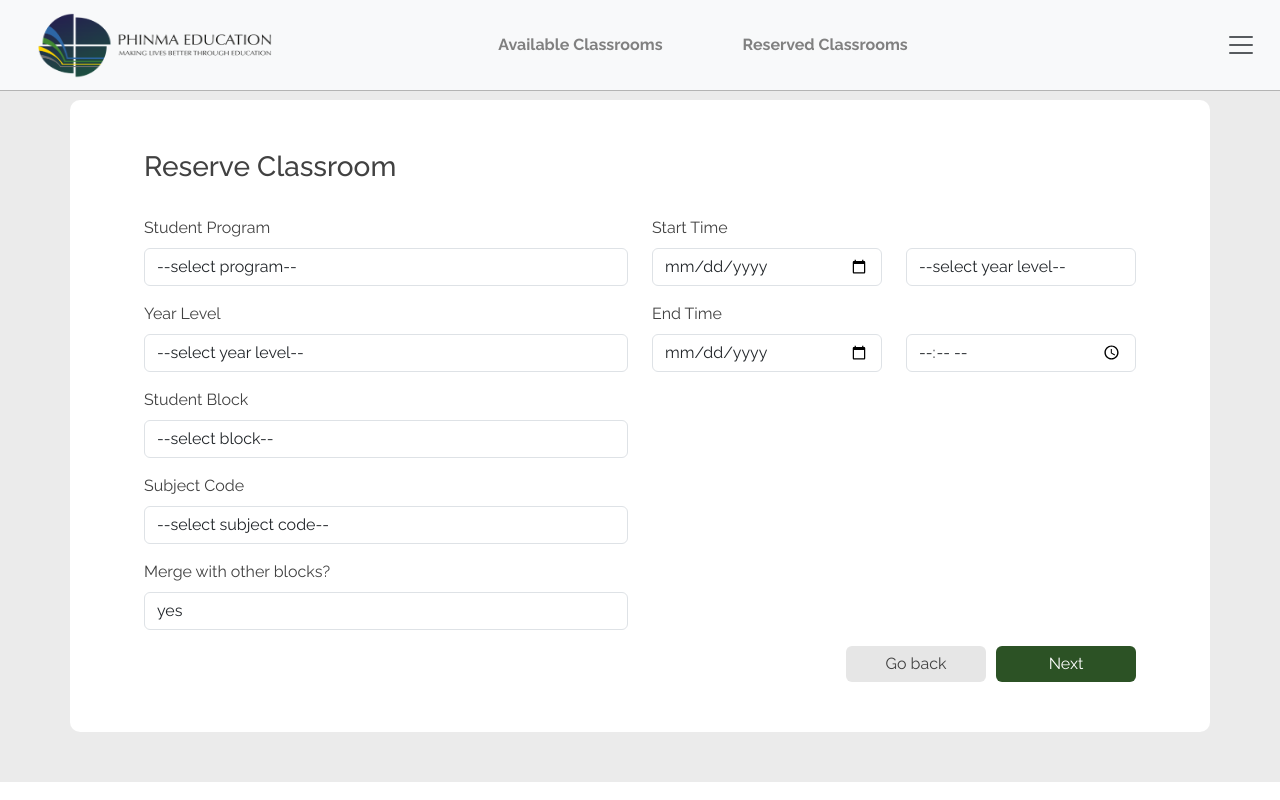
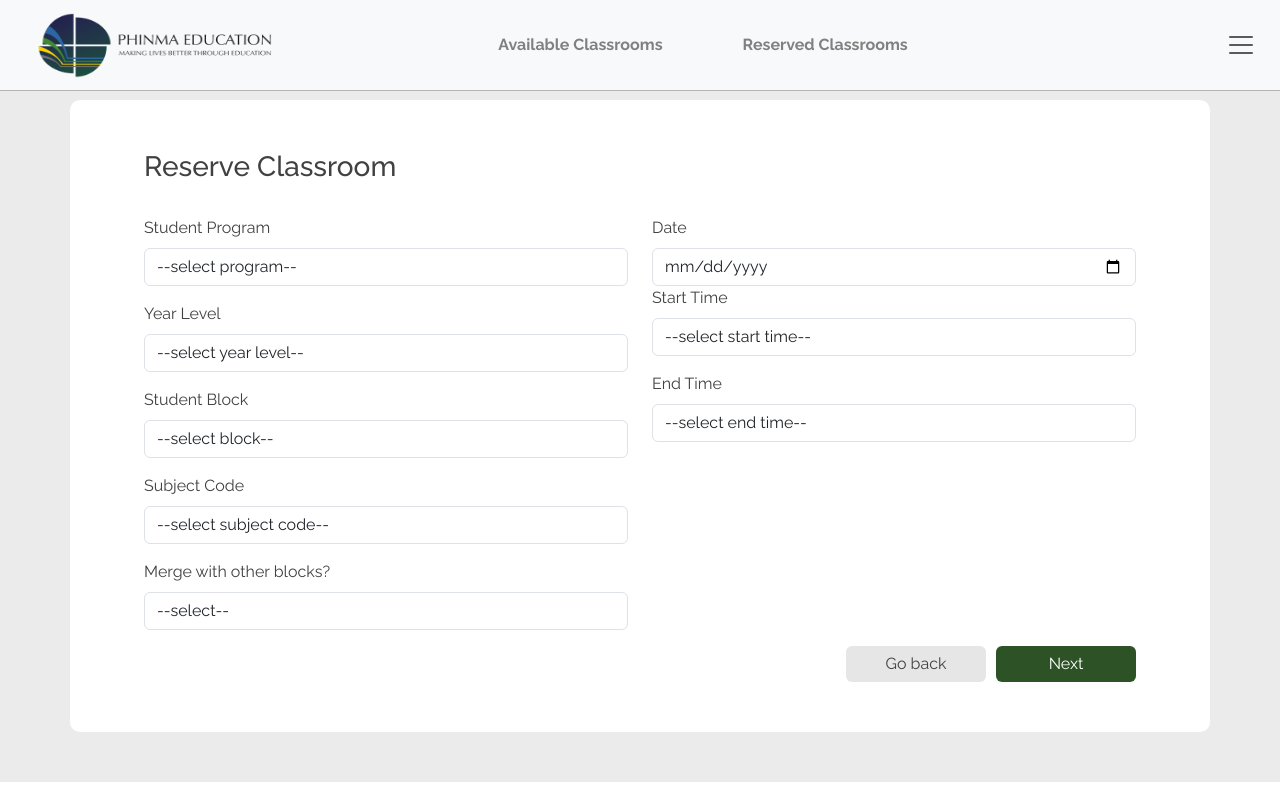
Before and after one commit to jairasolis/Trojan-Horse-Website, a React (Vite) app: page /admin/reserve/1 in a window 1280 px wide. Built offline with nearby package versions, Linux system fonts and the light colour scheme.

Commit message:
Finished reservation logic

```diff
--- a/src/App.jsx
+++ b/src/App.jsx
@@ -44,14 +44,14 @@ function App() {
             <Route path="/admin/home" element={<Home />} />
             <Route path="/admin/reserved-classrooms" element={<ReservedRooms />} />
             <Route path="/admin/reserve/:id" element={<Reserve />} />
-            <Route path="/admin/set-activity" element={<SetActivity />} />
-            <Route path="/admin/reservation-confirmation" element={<Confirmation />} />
+            <Route path="/admin/set-activity/:id" element={<SetActivity />} />
+            <Route path="/admin/reservation-confirmation/:id" element={<Confirmation />} />
           </Route>
 
           {/* admin pages */}
           <Route element={<StudentLayout />} path="/student">
             <Route path="home" element={<StudentHome />} />
-            <Route path="room/:bldgName/:bldgNumber" Component={RoomPage}/>
+            <Route path="room/:bldgName/:bldgNumber" Component={RoomPage} />
           </Route>
         </Routes>
       </BrowserRouter>
--- a/src/pages/admin pages/reservation forms/Reserve.jsx
+++ b/src/pages/admin pages/reservation forms/Reserve.jsx
@@ -43,25 +43,38 @@ const Reserve = () => {
   };
 
   const handleNextClick = () => {
-    navigate('/admin/set-activity', { state: { formData: form } });
+    // Check if any required field is empty
+    if (!form.student_program || !form.year_level || !form.block_number || !form.subject_id || !form.merge_blocks || !form.date || !form.start_time || !form.end_time) {
+      // If any required field is empty, display an alert or error message to the user
+      alert('Please fill in all fields.');
+      return; // Exit the function early
+    }
+
+    // If all required fields are filled, navigate to the next step
+    navigate(`/admin/set-activity/${params.id}`, { state: { formData: form } });
   };
+
 
   const handleFormChange = (e) => {
     const { name, value } = e.target;
     setForm({ ...form, [name]: value });
   };
-
+  const handleDateChange = (e) => {
+    const date = e.target.value;
+    setForm({ ...form, date: date });
+  };
   const handleStartTimeChange = (e) => {
-    const startTime = new Date(e.target.value);
-    const formattedStartTime = startTime.toISOString().slice(0, 16).replace('T', ' ');
-    setForm({ ...form, start_time: formattedStartTime + ":00" });
+    const startTime = e.target.value;
+    const formattedStartTime = `${form.date} ${startTime}:00`; // Use startTime here
+    setForm({ ...form, start_time: formattedStartTime });
   };
 
   const handleEndTimeChange = (e) => {
-    const endTime = new Date(e.target.value);
-    const formattedEndTime = endTime.toISOString().slice(0, 16).replace('T', ' ');
-    setForm({ ...form, end_time: formattedEndTime + ":00" });
+    const endTime = e.target.value;
+    const formattedEndTime = `${form.date} ${endTime}:00`; // Use endTime here
+    setForm({ ...form, end_time: formattedEndTime });
   };
+
 
 
   return (
@@ -77,7 +90,7 @@ const Reserve = () => {
             <Col md={6} className='student-details'>
               <Form.Group className="mb-3" controlId="student-program">
                 <Form.Label>Student Program</Form.Label>
-                <Form.Control as="select" name="student_program" value={form.student_program} onChange={handleFormChange}>
+                <Form.Control as="select" name="student_program" value={form.student_program} onChange={handleFormChange} required>
                   <option value="" disabled>--select program--</option>
                   <option value="bsit">BSIT</option>
                   <option value="bsce">BSCE</option>
@@ -87,7 +100,7 @@ const Reserve = () => {
               </Form.Group>
               <Form.Group className="mb-3" controlId="year-level">
                 <Form.Label>Year Level</Form.Label>
-                <Form.Control as="select" name="year_level" value={form.year_level} onChange={handleFormChange}>
+                <Form.Control as="select" name="year_level" value={form.year_level} onChange={handleFormChange} required>
                   <option value="" disabled>--select year level--</option>
                   <option value="1">1</option>
                   <option value="2">2</option>
@@ -97,7 +110,7 @@ const Reserve = () => {
               </Form.Group>
               <Form.Group className="mb-3" controlId="student-block">
                 <Form.Label>Student Block</Form.Label>
-                <Form.Control as="select" name="block_number" value={form.block_number} onChange={handleFormChange}>
+                <Form.Control as="select" name="block_number" value={form.block_number} onChange={handleFormChange} required>
                   <option value="" disabled>--select block--</option>
                   <option value="1">1</option>
                   <option value="2">2</option>
@@ -107,7 +120,7 @@ const Reserve = () => {
               </Form.Group>
               <Form.Group className="mb-3" controlId="subject-code">
                 <Form.Label>Subject Code</Form.Label>
-                <Form.Control as="select" name="subject_id" value={form.subject_id} onChange={handleFormChange}>
+                <Form.Control as="select" name="subject_id" value={form.subject_id} onChange={handleFormChange} required>
                   <option value="" disabled>--select subject code--</option>
                   <option value="ite400">ITE 400</option>
                   <option value="ite300">ITE 300</option>
@@ -117,8 +130,8 @@ const Reserve = () => {
               </Form.Group>
               <Form.Group className="mb-3" controlId="merge-blocks">
                 <Form.Label>Merge with other blocks?</Form.Label>
-                <Form.Control as="select" name="merge_blocks" value={form.merge_blocks} onChange={handleFormChange}>
-                  <option value="" disabled>--select-- </option>
+                <Form.Control as="select" name="merge_blocks" value={form.merge_blocks} onChange={handleFormChange} required>
+                  <option value="">--select--</option>
                   <option value="yes">yes</option>
                   <option value="no">no</option>
                 </Form.Control>
@@ -126,53 +139,47 @@ const Reserve = () => {
             </Col>
             <Col md={6} className="d-flex flex-column reserve-date-container">
               <Form.Group className="mb-3" controlId="startEndTime">
-                <Form.Label>Start Time</Form.Label>
-                <Row>
-                  <Col>
+                <Form.Label>Date</Form.Label>
                 <Form.Control
                   type="date"
-                      name="start_date"
-                      value={form.start_date}
-                      onChange={handleStartTimeChange}
+                  name="date"
+                  value={form.date}
+                  onChange={handleDateChange}
+                  required
                 />
-                  </Col>
-                  <Col>
+                <Form.Label>Start Time</Form.Label>
                 <Form.Control
                   as="select"
                   name="start_time"
-                      value={form.start_time}
                   onChange={handleStartTimeChange}
+                  required
                 >
-                      <option value="" disabled>--select year level--</option>
-                      <option value="1">1</option>
-                      <option value="2">2</option>
-                      <option value="3">3</option>
-                      <option value="4">4</option>
+                  <option value="">--select start time--</option>
+                  <option value="07:30">7:30 AM</option>
+                  <option value="09:00">9:00 AM</option>
+                  <option value="10:30">10:30 AM</option>
+                  <option value="12:00">12:00 PM</option>
+                  <option value="13:30">1:30 PM</option>
+                  <option value="15:00">3:00 PM</option>
+                  <option value="16:30">4:30 PM</option>
                 </Form.Control>
-                  </Col>
-                </Row>
                 <Form.Label className='mt-3'>End Time</Form.Label>
-                <Row>
-                  <Col>
                 <Form.Control
-                      type="date"
-                      name="end_date"
-                      value={form.end_date}
+                  as="select"
+                  name="end_time"
                   onChange={handleEndTimeChange}
-                    />
-                  </Col>
-                  <br />
-                  <Col>
-                    <Form.Control
-                      type="time"
-                      name="end_time"
-                      value={form.end_time}
-                      onChange={handleEndTimeChange}
-                    />
-                  </Col>
-                </Row>
+                >
+                  <option value="">--select end time--</option>
+                  <option value="09:00">9:00 AM</option>
+                  <option value="10:30">10:30 AM</option>
+                  <option value="12:00">12:00 PM</option>
+                  <option value="13:30">1:30 PM</option>
+                  <option value="15:00">3:00 PM</option>
+                  <option value="16:30">4:30 PM</option>
+                  <option value="18:00">6:00 PM</option>
+
+                </Form.Control>
               </Form.Group>
-
             </Col>
           </Row>
           <Row className=''>
--- a/src/pages/admin pages/reservation forms/SetActivity.jsx
+++ b/src/pages/admin pages/reservation forms/SetActivity.jsx
@@ -7,14 +7,21 @@ const SetActivity = () => {
   const navigate = useNavigate();
   const location = useLocation();
   const formData = location.state ? location.state.formData : null;
+  const [newForm, setNewForm] = React.useState(formData)
   const params = useParams();
+  console.log(newForm)
+
+  const handleFormChange = (e) => {
+    const { name, value } = e.target;
+    setNewForm({ ...newForm, [name]: value });
+  };
 
   const handleBackClick = () => {
-    navigate(`/admin/reserve${params.id}`);
+    navigate(`/admin/reserve/${params.id}`);
   };
 
   const handleNextClick = () => {
-    navigate('/admin/reservation-confirmation');
+    navigate(`/admin/reservation-confirmation/${params.id}`, { state: { formData: newForm } });
   };
 
   return (
@@ -26,11 +33,11 @@ const SetActivity = () => {
           </Row>
           <Row>
             <Form.Group className="mb-3" controlId="titleInput">
-              <Form.Control type="text" placeholder="Title" style={{ width: '400px', backgroundColor: '#F4F4F4' }} />
+              <Form.Control name="title" onChange={handleFormChange} type="text" placeholder="Title" style={{ width: '400px', backgroundColor: '#F4F4F4' }} />
             </Form.Group>
             <hr style={{ width: '45%', margin: '11px', paddingBottom: '10px' }} />
             <Form.Group className="mb-3" controlId="instructionsInput">
-              <Form.Control as="textarea" rows={3} placeholder="Enter something" style={{ width: '560px', height: '320px', backgroundColor: '#F4F4F4', resize: 'none' }} ></Form.Control>
+              <Form.Control name="description" onChange={handleFormChange} as="textarea" rows={3} placeholder="Enter something" style={{ width: '560px', height: '320px', backgroundColor: '#F4F4F4', resize: 'none' }} ></Form.Control>
             </Form.Group>
           </Row>
           <Row className=''>
```
Also changed, not shown: src/pages/admin pages/reservation forms/Confirmation.jsx (+13 -8 lines). Lines whose indentation alone changed are shown as unchanged.
